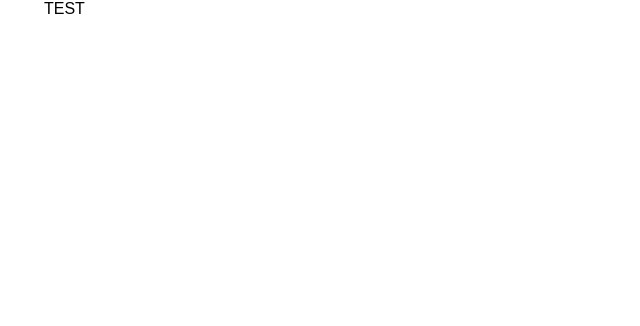
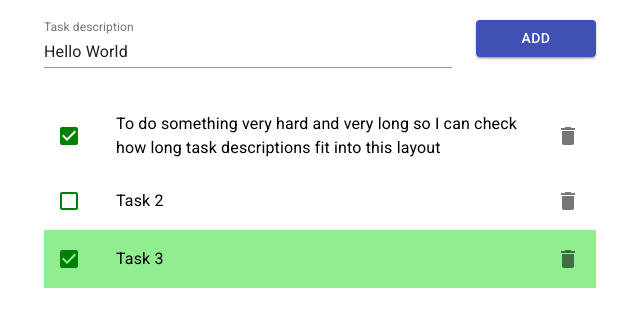
Before and after one commit to imilka/react-todo, a React (Create React App) app: page / in a window 1280 px wide. Shown: the top 326 px of the page, without its empty margins (320-960 px from the left). Built offline with nearby package versions, Linux system fonts and the light colour scheme.

Commit message:
basic todo list layout

```diff
--- a/package.json
+++ b/package.json
@@ -4,6 +4,7 @@
   "private": true,
   "dependencies": {
     "@material-ui/core": "^4.9.0",
+    "@material-ui/icons": "^4.5.1",
     "react": "^16.8.0",
     "react-dom": "^16.8.0",
     "react-redux": "^5.0.7",
--- a/public/index.html
+++ b/public/index.html
@@ -20,6 +20,7 @@
       Learn how to configure a non-root public URL by running `npm run build`.
     -->
     <link rel="stylesheet" href="https://fonts.googleapis.com/css?family=Roboto:300,400,500,700&display=swap" />
+    <link rel="stylesheet" href="https://fonts.googleapis.com/icon?family=Material+Icons" />
     <title>React App</title>
   </head>
   <body>
--- a/src/containers/App.css
+++ b/src/containers/App.css
@@ -26,3 +26,11 @@
   from { transform: rotate(0deg); }
   to { transform: rotate(360deg); }
 }
+
+.App-container {
+  padding: 20px;
+}
+
+.List-item-done {
+  background-color: lightgreen;
+}
--- a/src/containers/App.js
+++ b/src/containers/App.js
@@ -1,11 +1,19 @@
 import React, { Component } from 'react';
 import { connect } from 'react-redux';
 
-import Container from '@material-ui/core/Container';
+import { Container, Button, TextField, Grid } from '@material-ui/core';
+import List from "@material-ui/core/List";
+import ListItem from "@material-ui/core/ListItem";
+import ListItemSecondaryAction from "@material-ui/core/ListItemSecondaryAction";
+import IconButton from "@material-ui/core/IconButton";
+import DeleteIcon from '@material-ui/icons/Delete';
+import ListItemText from "@material-ui/core/ListItemText";
 
 import './App.css';
 
 import { simpleAction } from '../actions/simpleAction'
+import ListItemIcon from "@material-ui/core/ListItemIcon";
+import Checkbox from "@material-ui/core/Checkbox";
 
 const mapDispatchToProps = dispatch => ({
   simpleAction: () => dispatch(simpleAction())
@@ -17,12 +25,89 @@ const mapStateToProps = state => ({
 
 class App extends Component {
 
-
-
   render() {
     return (
-      <Container maxWidth="sm">
-        TEST
+      <Container className="App-container" maxWidth="sm">
+        <Grid container direction="row" spacing={3}>
+          <Grid item xs={9}>
+            <TextField
+              fullWidth
+              label="Task description"
+              defaultValue="Hello World"
+            />
+          </Grid>
+          <Grid item xs={3}>
+            <Button
+              fullWidth
+              variant="contained"
+              color="primary">
+              Add
+            </Button>
+          </Grid>
+          <Grid item xs={12}>
+            <List>
+              <ListItem>
+                <ListItemIcon>
+                  <Checkbox
+                    style = {{
+                      color: "green",
+                    }}
+                    edge="start"
+                    checked
+                    disableRipple
+                  />
+                </ListItemIcon>
+                <ListItemText
+                  primary="To do something very hard and very long so I can check how long task descriptions fit into this layout"
+                />
+                <ListItemSecondaryAction>
+                  <IconButton edge="end" aria-label="delete">
+                    <DeleteIcon />
+                  </IconButton>
+                </ListItemSecondaryAction>
+              </ListItem>
+              <ListItem>
+                <ListItemIcon>
+                  <Checkbox
+                    style = {{
+                      color: "green",
+                    }}
+                    edge="start"
+                    disableRipple
+                  />
+                </ListItemIcon>
+                <ListItemText
+                  primary="Task 2"
+                />
+                <ListItemSecondaryAction>
+                  <IconButton edge="end" aria-label="delete">
+                    <DeleteIcon />
+                  </IconButton>
+                </ListItemSecondaryAction>
+              </ListItem>
+              <ListItem className="List-item-done">
+                <ListItemIcon>
+                  <Checkbox
+                    style = {{
+                      color: "green",
+                    }}
+                    edge="start"
+                    checked
+                    disableRipple
+                  />
+                </ListItemIcon>
+                <ListItemText
+                  primary="Task 3"
+                />
+                <ListItemSecondaryAction>
+                  <IconButton edge="end" aria-label="delete">
+                    <DeleteIcon />
+                  </IconButton>
+                </ListItemSecondaryAction>
+              </ListItem>
+            </List>
+          </Grid>
+        </Grid>
       </Container>
     );
   }
```
